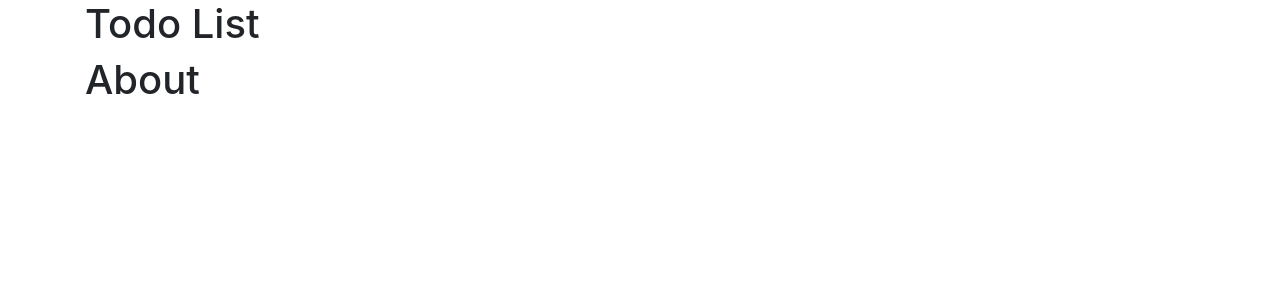
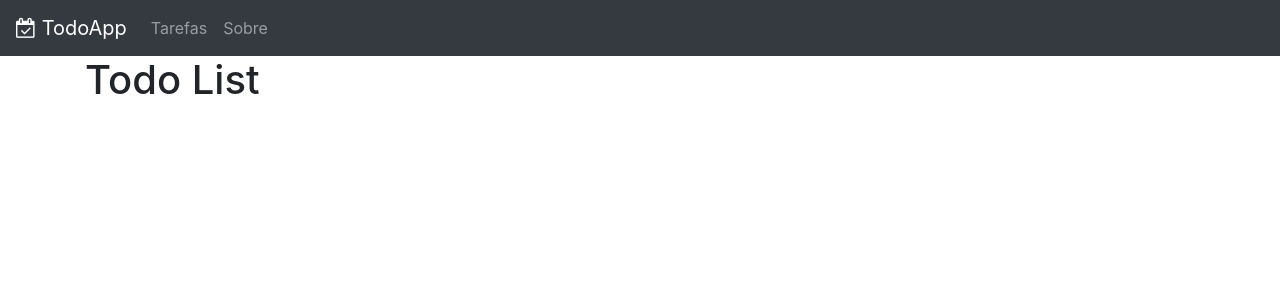
Before and after one commit to JohnnysMartins/todo-app, a React (Create React App) app in the folder frontend/: page / in a window 1280 px wide. Shown: the top 300 px of the page. Built offline with nearby package versions, Linux system fonts and the light colour scheme.

Commit message:
Criando rotas com react

```diff
--- a/frontend/package.json
+++ b/frontend/package.json
@@ -17,6 +17,7 @@
     "axios": "^0.18.0",
     "bootstrap": "^4.1.1",
     "font-awesome": "^4.7.0",
-    "react-router": "^4.2.0"
+    "react-router": "^4.2.0",
+    "react-router-dom": "^4.2.2"
   }
 }
--- a/frontend/src/app/App.jsx
+++ b/frontend/src/app/App.jsx
@@ -1,7 +1,8 @@
 import React, { Component } from 'react';
 // import logo from './logo.svg';
-import Todo from '../todo/todo';
-import About from '../about/about';
+import Menu from '../template/menu';
+import Routes from './routes';
+
 import './App.css';
 
 class App extends Component {
@@ -16,9 +17,11 @@ class App extends Component {
       //     Vamos ver se realmente funfa
       //   </p>
       // </div>
-      <div className='container'>
-        <Todo />
-        <About />
+      <div>
+        <Menu />
+        <div className='container'>
+          <Routes />
+        </div>
       </div>
     );
   }
--- /dev/null
+++ b/frontend/src/app/routes.jsx
@@ -0,0 +1,16 @@
+import React from 'react'
+// import { Router, Route, Redirect , browserHistory} from 'react-router'
+import { BrowserRouter, Switch, Route } from 'react-router-dom'
+import Todo from '../todo/todo';
+import About from '../about/about';
+
+
+export default props => (
+    <BrowserRouter>
+        <Switch>
+            <Route path='/todos' exact={true} component={Todo} />
+            <Route path='/about' component={About} />
+            <Route path='*' component={Todo} />
+        </Switch>
+    </BrowserRouter>
+)
--- /dev/null
+++ b/frontend/src/template/menu.jsx
@@ -0,0 +1,17 @@
+import React from 'react';
+
+export default props => (
+    <nav className="navbar navbar-expand-lg navbar-dark bg-dark">
+        <div className="navbar-header">
+            <a className="navbar-brand" href="/">
+                <i className="fa fa-calendar-check-o"></i> TodoApp
+            </a>
+        </div>
+        <div className="collapse navbar-collapse" id="navbar">
+            <ul className="nav navbar-nav">
+                <li className="nav-item"><a className="nav-link" href="/todos">Tarefas</a></li>
+                <li className="nav-item"><a className="nav-link" href="/about">Sobre</a></li>
+            </ul>
+        </div>
+    </nav>
+)
```
Also changed, not shown: 1 other file (tests, documents, lock files or other folders).
